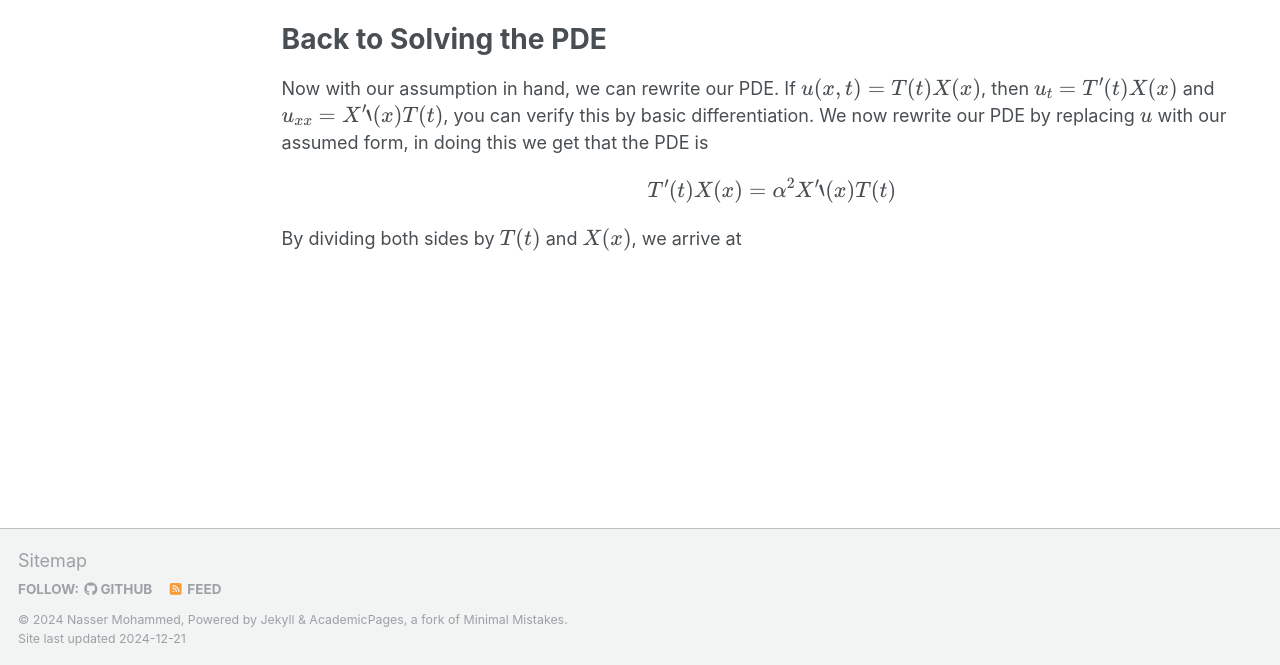
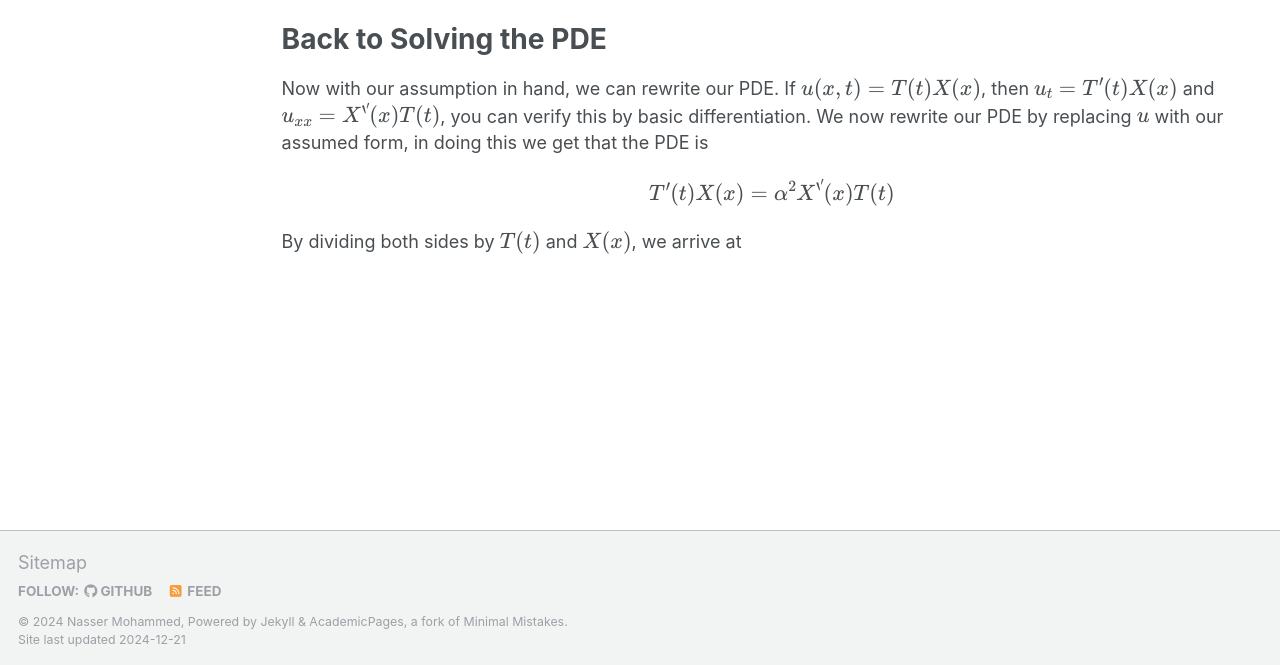
Before and after one commit to Nasser-Mohammed/Nasser-Mohammed.github.io, a Jekyll site: the page built from _pages/notes/pde/heatequation.md, in a window 1280 px wide and 900 px high, scrolled down 1135 px. Shown: the part 232-897 px from the top of the window. Built offline with Jekyll 4.4.1, drawn with Linux system fonts in a browser that asks for light colours.

Commit message:
Update heatequation.md

```diff
--- a/_pages/notes/pde/heatequation.md
+++ b/_pages/notes/pde/heatequation.md
@@ -30,4 +30,4 @@
 
 Back to Solving the PDE
 =====
-Now with our assumption in hand, we can rewrite our PDE. If \\(u(x,t) = T(t)X(x)\\), then \\(u_t = T'(t)X(x)\\) and \\(u_{xx} = X''(x)T(t)\\), you can verify this by basic differentiation. We now rewrite our PDE by replacing \\(u\\) with our assumed form, in doing this we get that the PDE is \\[T'(t)X(x) = \alpha^2X''(x)T(t)\\] By dividing both sides by \\(T(t)\\) and \\(X(x)\\), we arrive at
+Now with our assumption in hand, we can rewrite our PDE. If \\(u(x,t) = T(t)X(x)\\), then \\(u_t = T'(t)X(x)\\) and \\(u_{xx} = X^{''}(x)T(t)\\), you can verify this by basic differentiation. We now rewrite our PDE by replacing \\(u\\) with our assumed form, in doing this we get that the PDE is \\[T'(t)X(x) = \alpha^2X^{''}(x)T(t)\\] By dividing both sides by \\(T(t)\\) and \\(X(x)\\), we arrive at
```
